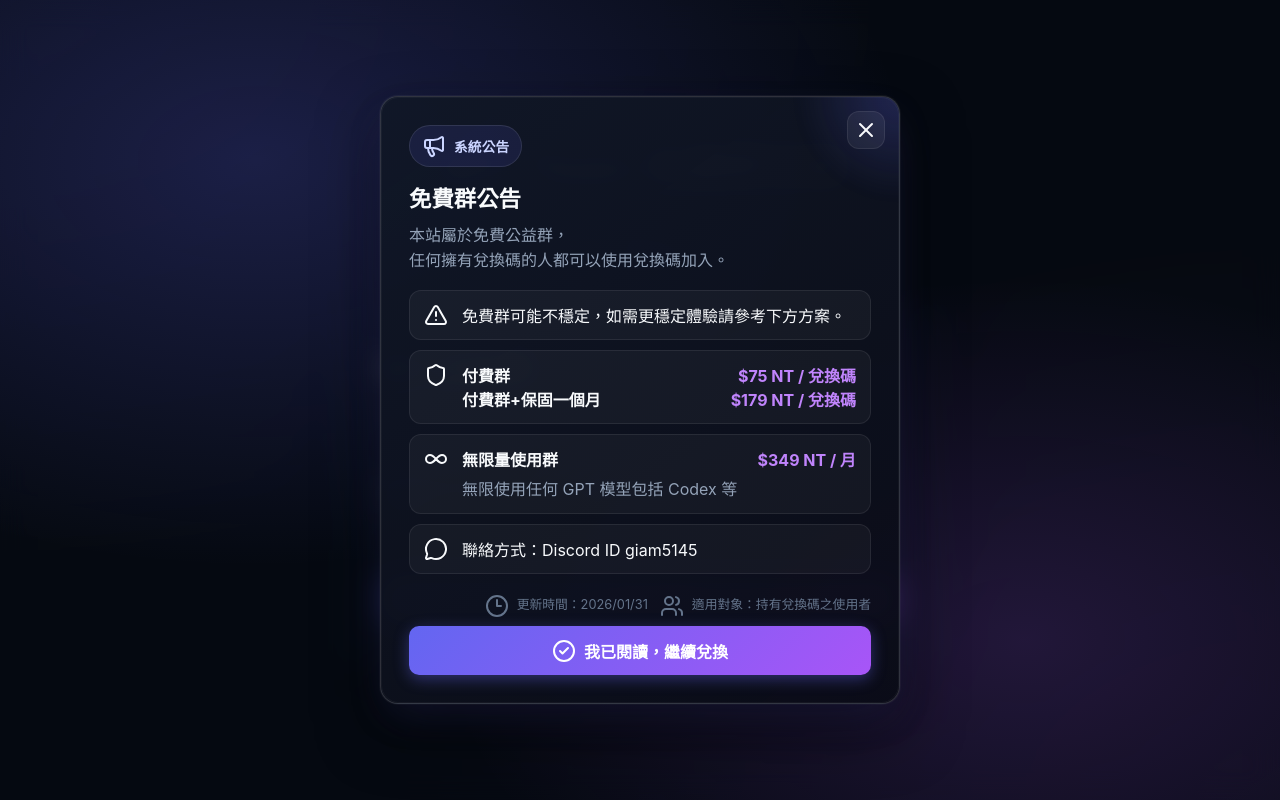
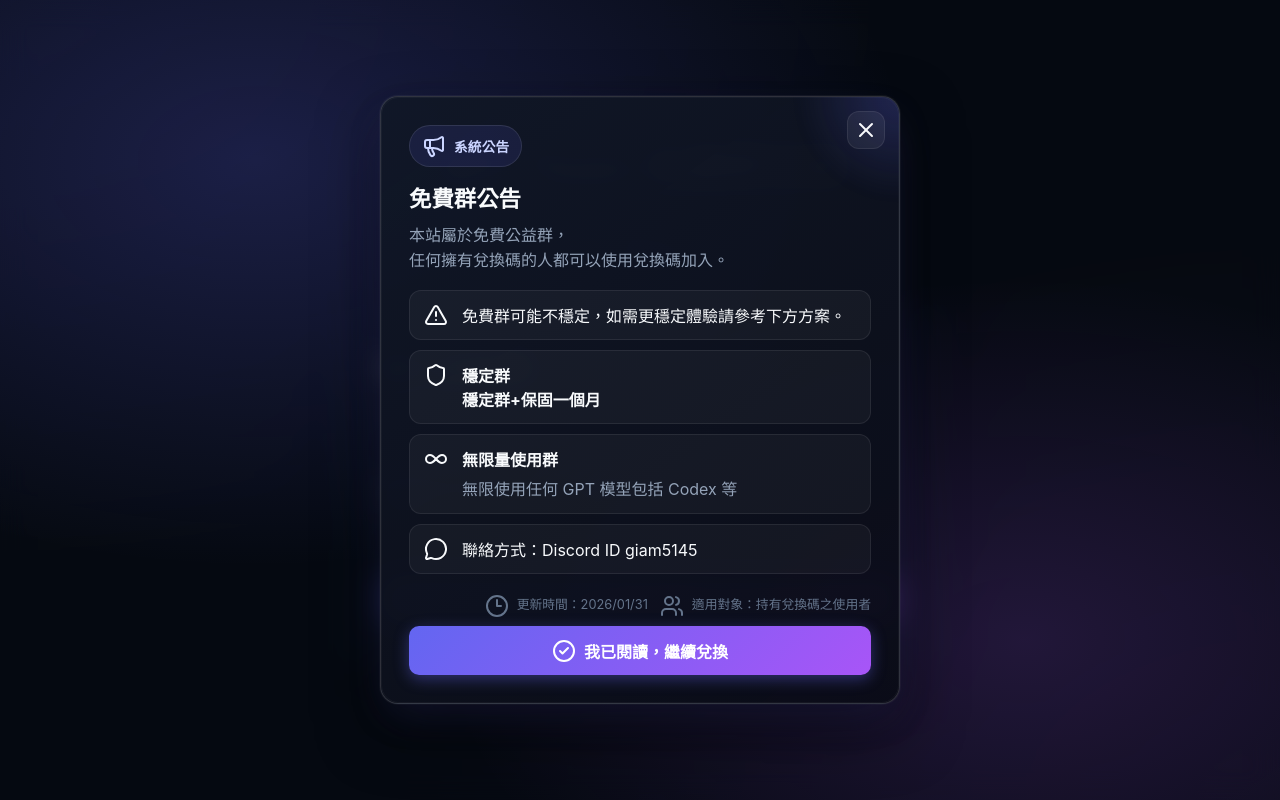
Before and after one commit to JneJne829/team-manage-ZH_TW, a FastAPI app: page / in a window 1280 px wide. Run offline with FastAPI, Linux system fonts and the light colour scheme; data that the repository does not hold is empty.

Commit message:
修改前端

```diff
--- a/app/templates/user/redeem.html
+++ b/app/templates/user/redeem.html
@@ -110,12 +110,12 @@
                     <div>
                         <div class="plan-header plan-header--dual">
                         <span class="plan-name">
-                                <span class="plan-line">付費群</span>
-                                <span class="plan-line">付費群+保固一個月</span>
+                                <span class="plan-line">穩定群</span>
+                                <span class="plan-line">穩定群+保固一個月</span>
                         </span>
                         <span class="plan-price">
-                                <span class="price-line">$75 NT / 兌換碼</span>
-                                <span class="price-line">$179 NT / 兌換碼</span>
+                                <span class="price-line"></span>
+                                <span class="price-line"></span>
                         </span>
                     </div>
                     </div>
@@ -125,7 +125,7 @@
                     <div>
                         <div class="plan-header">
                             <span class="plan-name">無限量使用群</span>
-                            <span class="plan-price">$349 NT / 月</span>
+                            <span class="plan-price"></span>
                         </div>
                         <div class="plan-desc">無限使用任何 GPT 模型包括 Codex 等</div>
                     </div>
```
